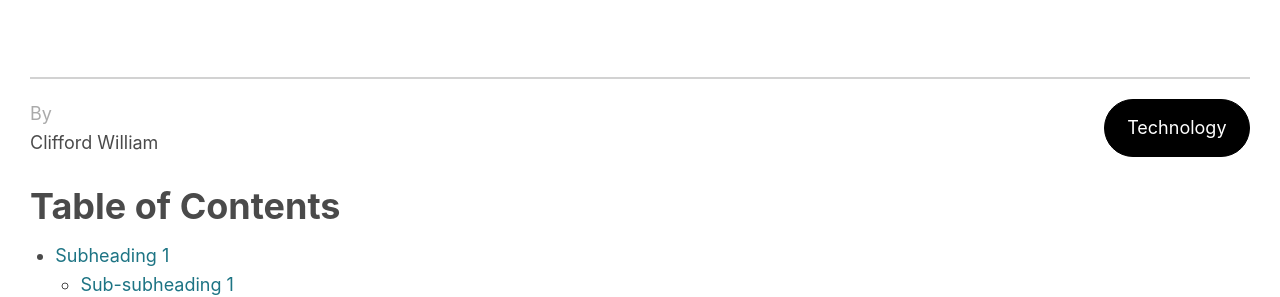
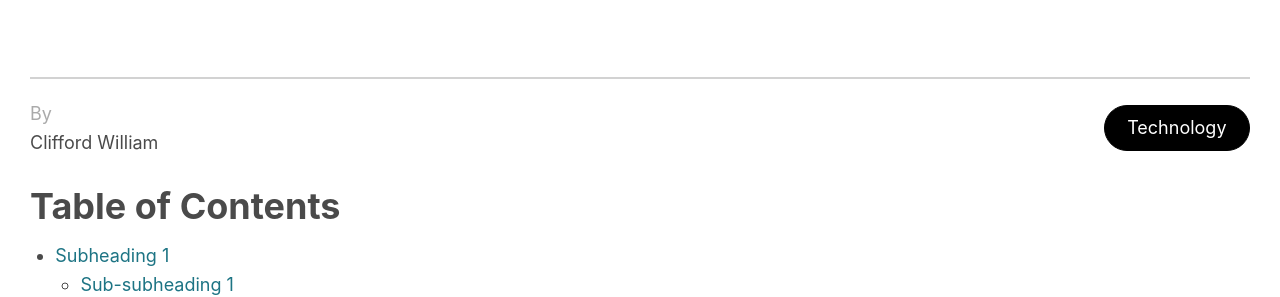
Before and after one commit to cliffordwilliam/cliffordwilliam.github.io, a Jekyll site: the page built from _posts/2024-09-22-test-post.md, in a window 1280 px wide. Shown: the part 853-1150 px from the top of the page. Built offline with Jekyll 4.4.1, drawn with Linux system fonts in a browser that asks for light colours; comment, search, counter and statistics services are not loaded.

Commit message:
update flex between author and category in post layout

```diff
--- a/_sass/post-header.scss
+++ b/_sass/post-header.scss
@@ -31,5 +31,8 @@
 #post-header div {
     display: flex;
     justify-content: space-between;
+    align-items: start;
     flex-wrap: wrap;
+    gap: .55em;
+    align-items: center;
 }
```
